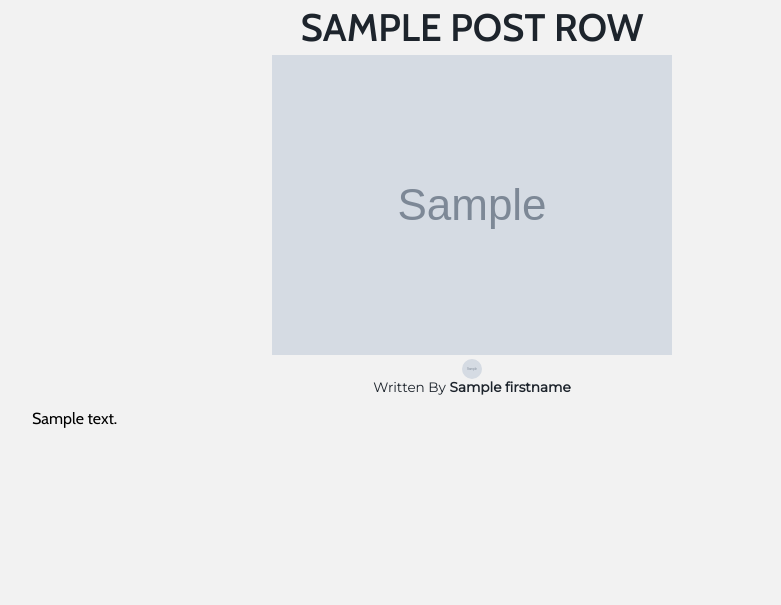
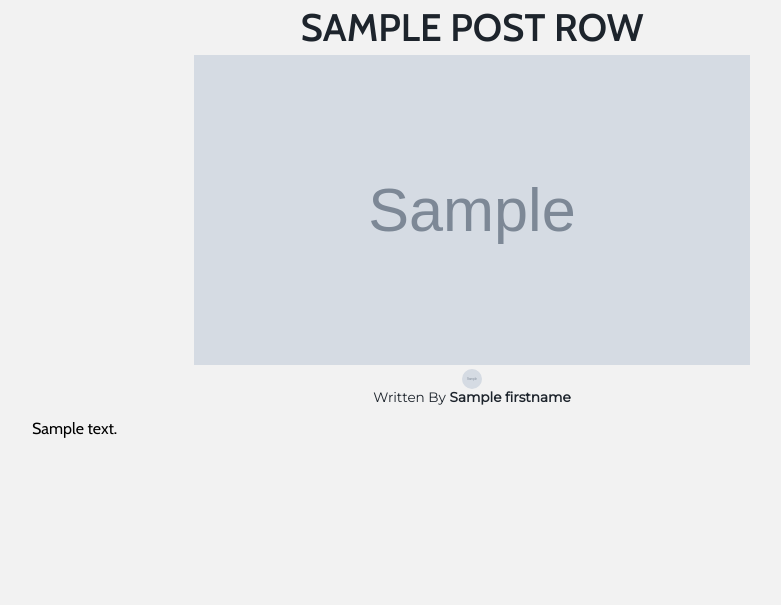
Before and after one commit to Adeyomola/skinshimmer, a Flask app: template this/templates/get_post.html in a window 1280 px wide. Shown: the part 45-650 px from the top of the page, without its empty margins (168-949 px from the left). Run offline with Flask 3, Linux system fonts and the light colour scheme; the template is opened without the code that fills it: most values are stand-ins (such as "Sample title", 1, 10 or a date in 2020); grey boxes marked "Sample" are stand-in pictures.

Commit message:
sizing post image

```diff
--- a/this/static/styles/getpost.css
+++ b/this/static/styles/getpost.css
@@ -34,6 +34,11 @@ body {
 }
 
 /* styling for get post */
+#postimage {
+    width: 342px;
+    height: 191px;
+}
+
 article {
     display: flex;
     max-height: max-content;
@@ -105,4 +110,9 @@ article {
         font-size: 1rem;
         width: 70%;
     }
+
+    #postimage {
+        width: 556px;
+        height: 310px;
+    }
 }
--- a/this/templates/get_post.html
+++ b/this/templates/get_post.html
@@ -17,7 +17,7 @@
     {% block content %}
     <article>
         <div id="article-title-2"> {{ post_row['title'] | safe }} </div>
-        <img src="{{ post_row['image_url'] }}" alt="{{ post_row['title'] | safe }}" style="max-width: 50%;">
+        <img src="{{ post_row['image_url'] }}" alt="{{ post_row['title'] | safe }}" id="postimage">
         <div id="author-name" style="display: flex; flex-direction: column; align-items: center;">
             {% if author_image %}
             <img src="{{ author_image }}" height="20" width="20" style="border-radius: 50%;">
```
